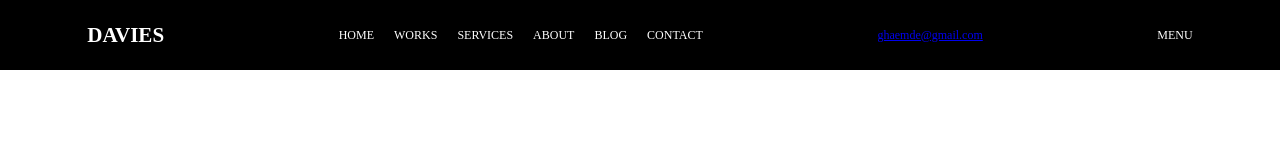
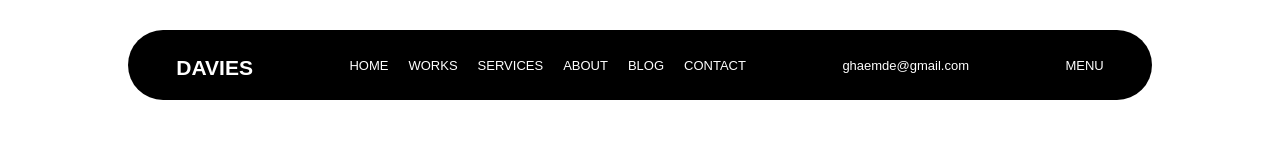
Before and after one commit to ghaem2001/Davies, a website: page index.html in a window 1280 px wide. Drawn offline with Linux system fonts and the light colour scheme.

Commit message:
update Header styles

```diff
--- a/assets/css/style.css
+++ b/assets/css/style.css
@@ -1,27 +1,40 @@
+/* All */
 *{
     padding: 0;
     margin: 0;
     box-sizing: border-box;
+    font-family: sans-serif;
 }
 
 .main{
     width: 100%;
 }
 
+/* Header */
+.secHeader{
+    display: flex;
+    justify-content: center;
+    align-items: center;
+}
+
 header{
-    width: 100%;
+    width: 80%;
     height: 70px;
     background-color: black;
     display: flex;
     justify-content: space-around;
     align-items: center;
+    text-align: center;
     color: white;
-    font-size: 12px;
-    /* position: fixed; */
+    font-size: 13px;
+    border-radius: 40px;
+    position: fixed;
+    top: 30px;
 }
 
 header .logo{
     font-size: 18px;
+    margin-top: 5px;
 }
 
 .listOfHeader ul{
@@ -31,3 +44,9 @@ header .logo{
     gap: 20px;
     list-style: none;
 }
+
+.emailLink a{
+    font-size: 13px;
+    text-decoration: none;
+    color: white;
+}
--- a/index.html
+++ b/index.html
@@ -13,9 +13,9 @@
 
     <article class="main">
 
+        <!-- Header -->
         <section class="secHeader">
 
-            <!-- Header -->
             <header>
 
                 <div class="logo">
@@ -31,8 +31,8 @@
                         <li>CONTACT</li>
                     </ul>
                 </div>
-                <div>
-                    <a href="www.ghaemde@gmail.com">ghaemde@gmail.com</a>
+                <div class="emailLink">
+                    <a href="https://www.ghaemde@gmail.com/">ghaemde@gmail.com</a>
                 </div>
                 <div>
                     <span>MENU</span>
@@ -48,8 +48,9 @@
 
 
 
-
+    <!-- jquery link -->
     <script src="./assets/js/jquery.js"></script>
+    <!-- js link -->
     <script src="./assets/js/app.js"></script>
 </body>
 </html>
```
